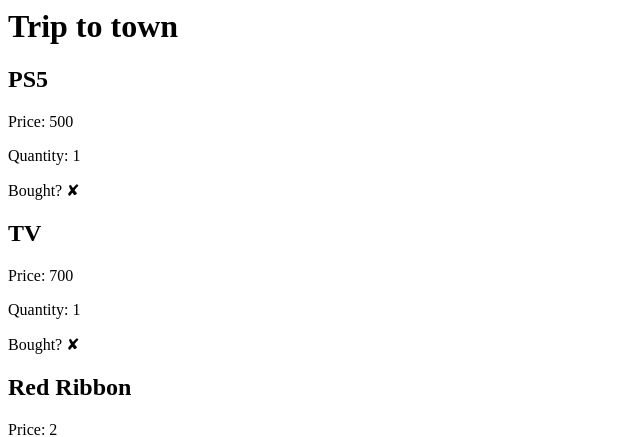
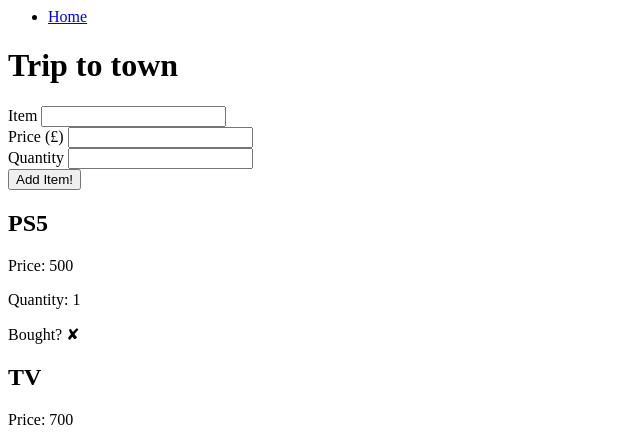
Before and after one commit to garyb6/Shopping-List-Flask-HW, a Flask app: page /list in a window 1280 px wide. Shown: the top 437 px of the page, without its empty margins (0-640 px from the left). Run offline with Flask 2, Linux system fonts and the light colour scheme.

Commit message:
can add item to list

```diff
--- a/controllers/controller.py
+++ b/controllers/controller.py
@@ -1,7 +1,16 @@
 from app import app
-from flask import render_template
+from flask import render_template, request
 from models.shopping_list import *
 
 @app.route('/list')
 def shopping_list():
     return render_template('index.html', title= "Shopping List", items=items)
+
+@app.route('/list', methods=['POST'])
+def add_item():
+    item_name = request.form['name']
+    item_price = request.form['price']
+    item_quantity = request.form['quantity']
+    new_item = Items(item_name, item_price, item_quantity, False)
+    add_new_item(new_item)
+    return render_template ('index.html', title= "Shopping List", items=items)
--- a/models/shopping_list.py
+++ b/models/shopping_list.py
@@ -6,3 +6,6 @@ item3 = Items("Red Ribbon", 2, 2, False)
 item4 = Items("iPhone", 1000, 1, True)
 
 items=[item1, item2, item3, item4]
+
+def add_new_item(item):
+    items.append(item)
--- /dev/null
+++ b/templates/base.html
@@ -0,0 +1,15 @@
+<html>
+    <head>
+        <title>{{title}}</title>
+    </head>
+    <body>
+        <ul>
+            <li>
+                <a href='/list'>Home</a>
+            </li>
+        </ul>
+        {%block content%}
+
+        {% endblock %}
+    </body>
+    </html>
--- a/templates/index.html
+++ b/templates/index.html
@@ -1,9 +1,19 @@
-<html>
-    <head>
-        <title>{{title}}Shopping List</title>
-    </head>
-    <body>
+{% extends 'base.html' %}
+{% block content%}
         <h1>Trip to town</h1>
+
+        <form action='/list' method='post'>
+            <label for='name'>Item</label>
+            <input type='text' name='name' id='name'>
+            <br>
+            <label for='price'>Price (£)</label>
+            <input type='number' name='price' id='price'>
+            <br>
+            <label for='quantity'>Quantity</label>
+            <input type='number' name='quantity' id='quantity'>
+            <br>
+            <input type='submit' value='Add Item!'>
+        </form>
         {% for item in items%}
         <h2>{{item.name}}</h2>
         <p>Price: {{item.price}}</p>
@@ -14,5 +24,4 @@
                 <span>Bought? &#10008;</span>
             {% endif %}
         {% endfor %}
-    </body>
-</html>
+{% endblock %}
```
